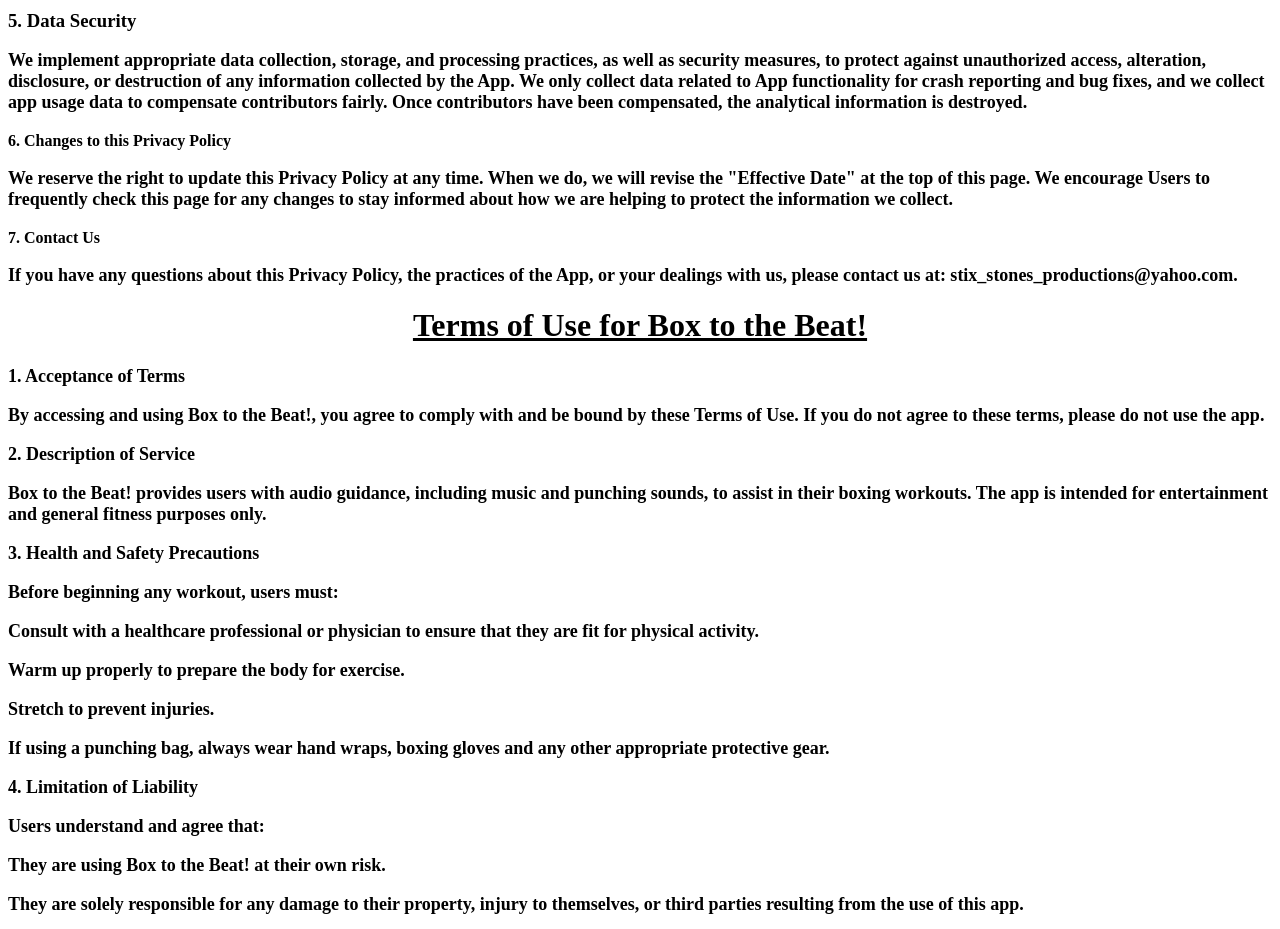
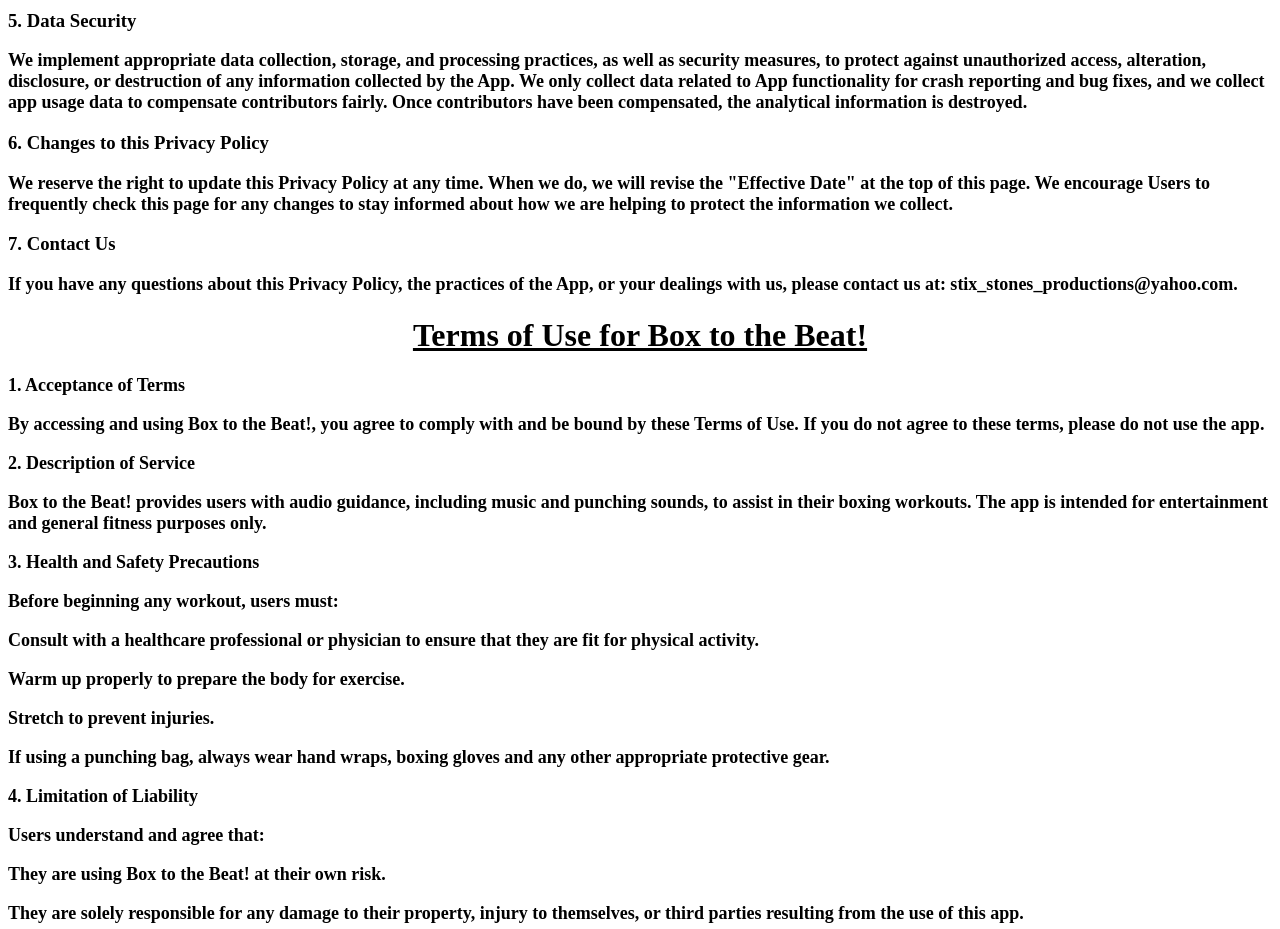
Before and after one commit to Peter-Dobbins/Beat-Box-Privacy, a plain HTML site: page index.html in a window 1280 px wide. Shown: the part 940-1869 px from the top of the page. Drawn offline with Linux system fonts and the light colour scheme.

Commit message:
Update index.html

```diff
--- a/index.html
+++ b/index.html
@@ -44,11 +44,11 @@
 
 <p>We implement appropriate data collection, storage, and processing practices, as well as security measures, to protect against unauthorized access, alteration, disclosure, or destruction of any information collected by the App. We only collect data related to App functionality for crash reporting and bug fixes, and we collect app usage data to compensate contributors fairly. Once contributors have been compensated, the analytical information is destroyed.</p>
 
-<h3></h3>6. Changes to this Privacy Policy</h3>
+<h3>6. Changes to this Privacy Policy</h3>
 
 <p>We reserve the right to update this Privacy Policy at any time. When we do, we will revise the "Effective Date" at the top of this page. We encourage Users to frequently check this page for any changes to stay informed about how we are helping to protect the information we collect.</p>
 
-<h3></h3>7. Contact Us</h3>
+<h3>7. Contact Us</h3>
 
 <p>If you have any questions about this Privacy Policy, the practices of the App, or your dealings with us, please contact us at: stix_stones_productions@yahoo.com.</p>
 
```
